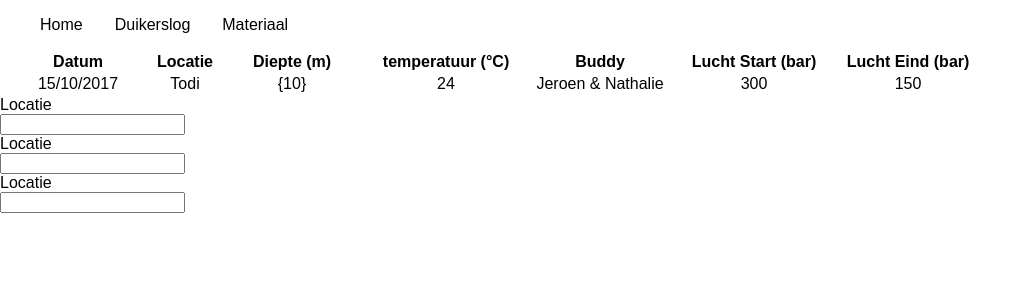
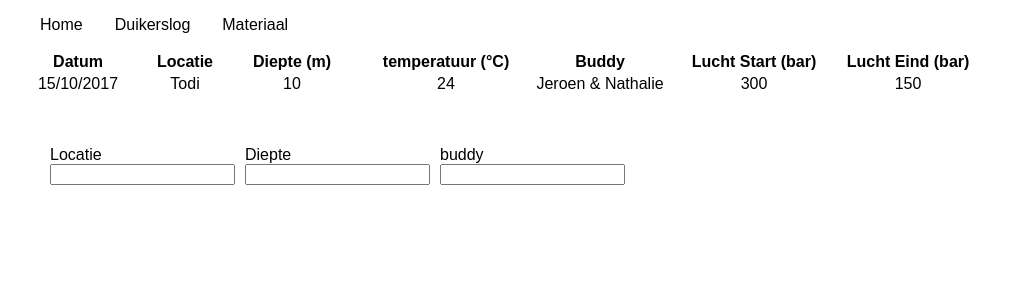
Before and after one commit to JessyVandoorn/WAD-Opdracht, a React (Create React App) app in the folder duikerslog/: page / in a window 1280 px wide. Shown: the top 300 px of the page, without its empty margins (0-1032 px from the left). Built offline with nearby package versions, Linux system fonts and the light colour scheme.

Commit message:
adding little css style elements

```diff
--- a/duikerslog/src/App.css
+++ b/duikerslog/src/App.css
@@ -33,4 +33,5 @@ ul {
   flex-direction: column;
   justify-content: flex-start;
   align-items: flex-start;
+  margin-right: 10px;
 }
--- a/duikerslog/src/App.js
+++ b/duikerslog/src/App.js
@@ -7,7 +7,7 @@ import Form from './Form';
 class App extends Component {
   constructor(){
     super()
-    this.state = {currentItem: false, value: "Todi", diepte:"{10}", buddy:"Jeroen & Nathalie"}
+    this.state = {currentItem: false, value: "Todi", diepte: 10, buddy:"Jeroen & Nathalie"}
   }
 
   handleClickItem = (currentItem) => {
@@ -32,9 +32,11 @@ class App extends Component {
           <Navigation itemName="Materiaal" onClick={this.handleClickItem} className={currentItem?`currentItem`:``}/>
         </ul>
         <Essential datum="15/10/2017" locatie={value} diepte={diepte} temperatuur={24} buddy={buddy} luchtStart={300} luchtEind={150}/>
-        <Form onChange={e => this.handleChangeInput("value", e)} name={value}/>
-        <Form onChange={e => this.handleChangeInput("diepte", e)} name={diepte}/>
-        <Form onChange={e => this.handleChangeInput("buddy", e)} name={buddy}/>
+        <div className="form">
+          <Form onChange={e => this.handleChangeInput("value", e)} name="Locatie"/>
+          <Form onChange={e => this.handleChangeInput("diepte", e)} name="Diepte"/>
+          <Form onChange={e => this.handleChangeInput("buddy", e)} name="buddy"/>
+        </div>
         {/* <div>
           {Object.keys(this.state).map(
             key => <Form value={this.state[key]} key={key} onChange={this.handleChangeInput(key)} />
--- a/duikerslog/src/Form.jsx
+++ b/duikerslog/src/Form.jsx
@@ -1,7 +1,7 @@
 import React from 'react';
 import PropTypes from 'prop-types';
 
-const Form = ({value, buddy, onChange}) => {
+const Form = ({value, name, buddy, onChange}) => {
 
     const handleChangeInput = e => {
         const {value} = e.currentTarget
@@ -9,7 +9,7 @@ const Form = ({value, buddy, onChange}) => {
     }
 
     return(
-                <label className="label" htmlFor="text">Locatie
+                <label className="label" htmlFor="text">{name}
                     <input id="text" type="text" name="locatie" onChange={handleChangeInput} value={value}/>
                 </label>
     );
```
